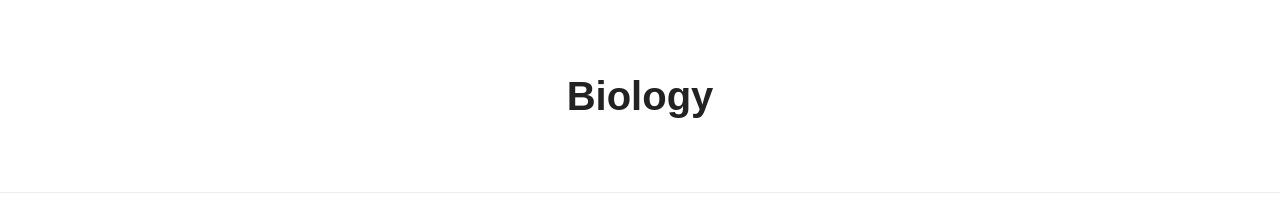
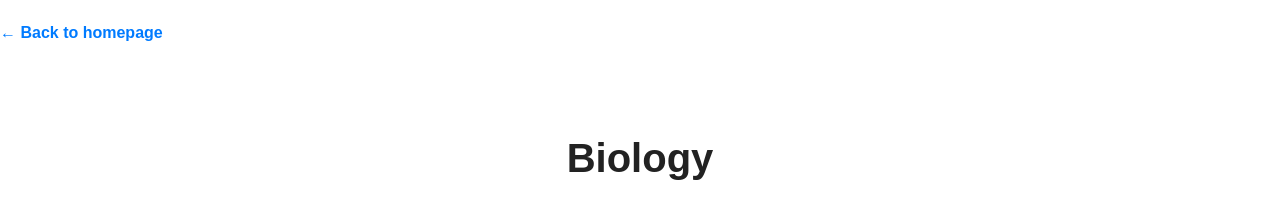
Before and after one commit to froggyesque/froggyesque, a plain HTML site: page biology/index.html in a window 1280 px wide. Shown: the top 203 px of the page. Drawn offline with Linux system fonts and the light colour scheme.

Commit message:
Update index.html

```diff
--- a/biology/index.html
+++ b/biology/index.html
@@ -4,6 +4,11 @@
   <meta charset="UTF-8">
   <meta name="viewport" content="width=device-width, initial-scale=1.0">
   <title>Biology</title>
+  <p style="margin-top: 20px;">
+  <a href="../index.html" style="text-decoration: none; color: #007BFF; font-weight: bold;">
+    ← Back to homepage
+  </a>
+</p>
   <style>
     body {
       font-family: Arial, sans-serif;
```
